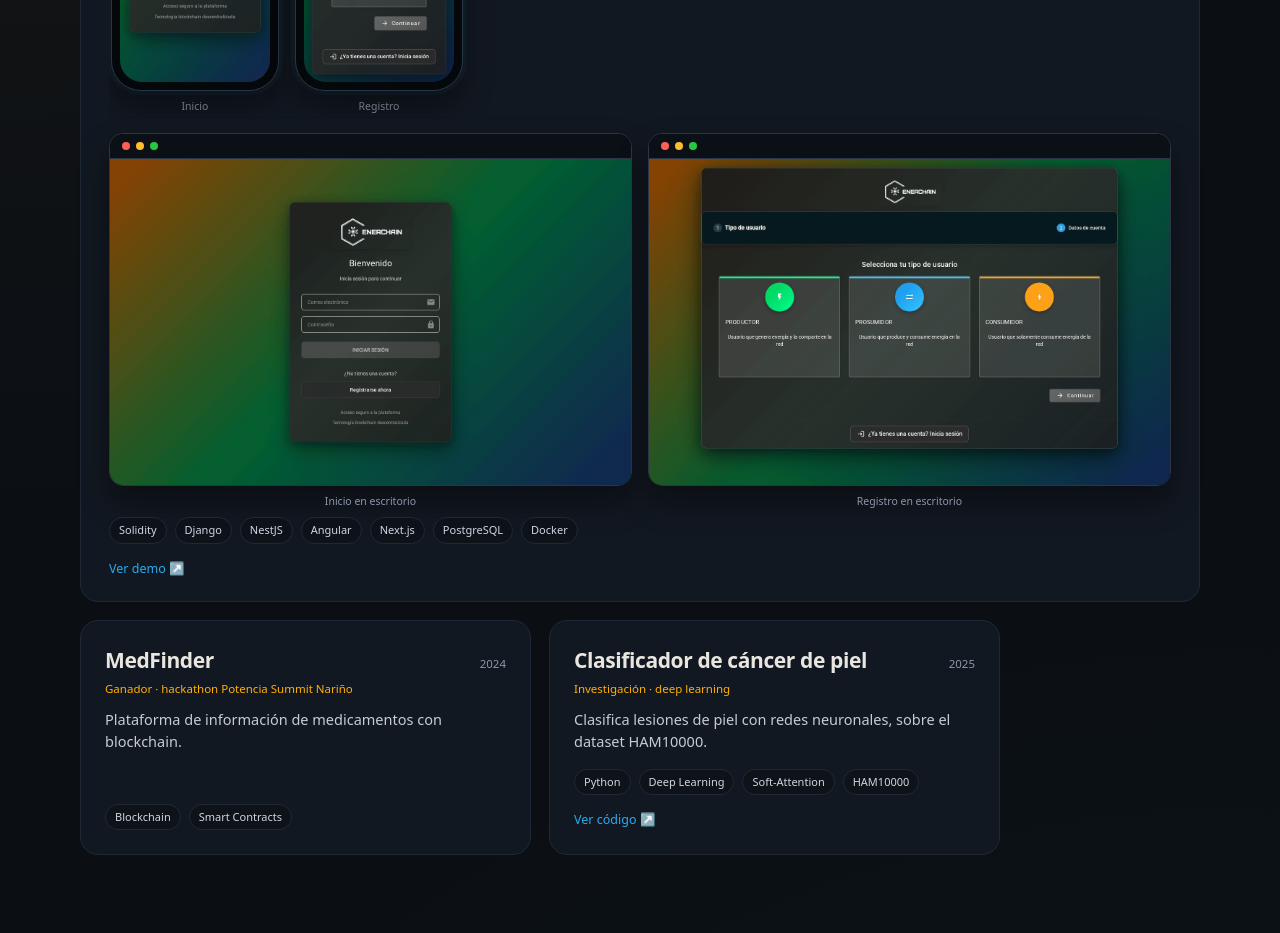
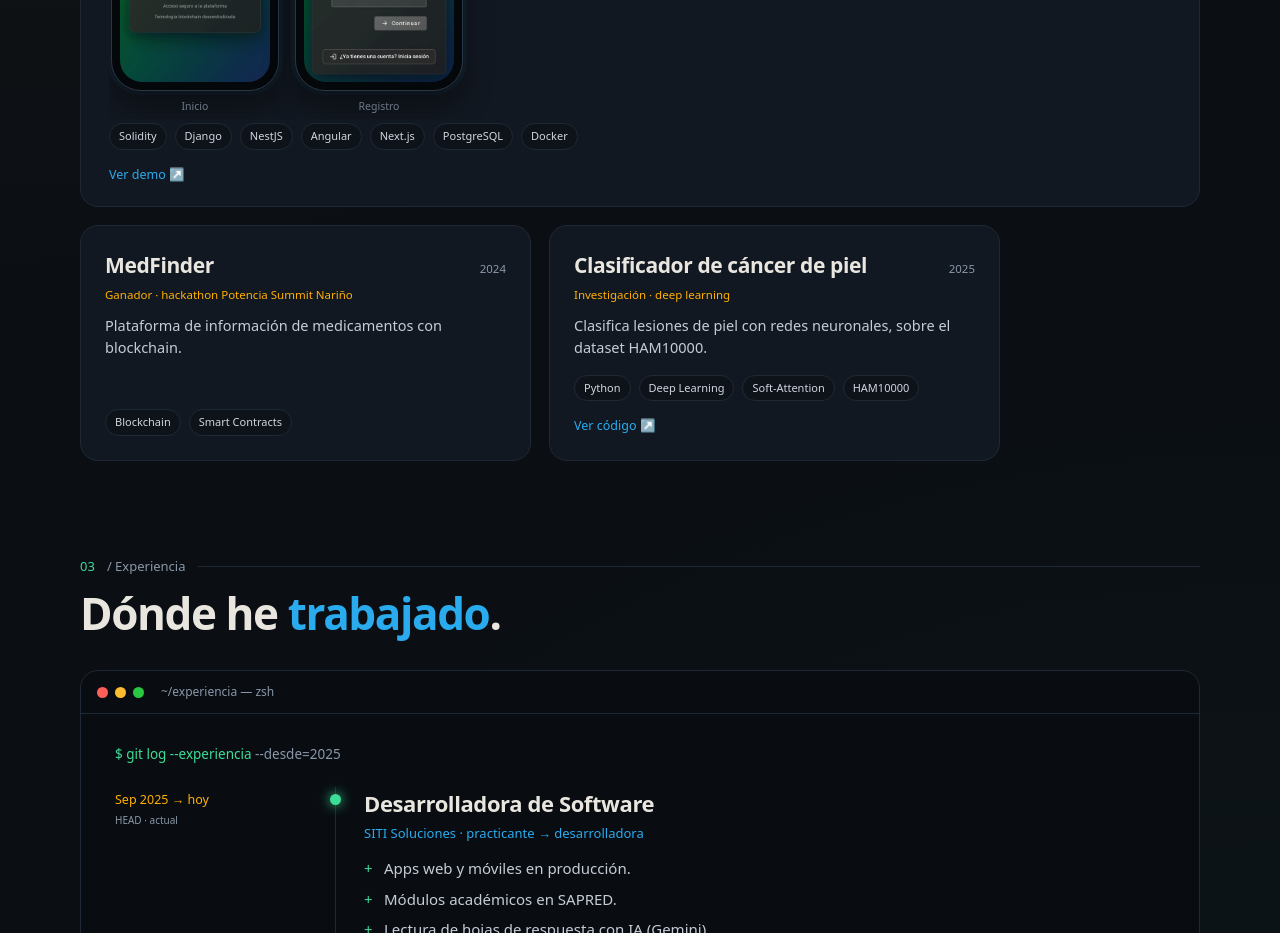
Before and after one commit to Valentina2882/portafolio, a Next.js app: page / in a window 1280 px wide. Shown: the part 4220-5153 px from the top of the page. Built offline with nearby package versions, Linux system fonts and the light colour scheme.

Commit message:
ENERCHAIN: solo capturas de celular (#4)
* Quitar las capturas de escritorio de ENERCHAIN

* Quitar el componente DeskShot que ya no se usa

---------

Co-authored-by: Valentina2882 <Valentina2882@users.noreply.github.com>

```diff
--- a/src/app/page.tsx
+++ b/src/app/page.tsx
@@ -151,24 +151,6 @@ function PhoneShot({
         </div>
       </div>
       <div className="phone-cap">{caption}</div>
-    </div>
-  );
-}
-
-function DeskShot({ src, alt, caption }: { src: string; alt: string; caption: string }) {
-  return (
-    <div>
-      <div className="desk">
-        <div className="desk-bar" aria-hidden="true">
-          <i />
-          <i />
-          <i />
-        </div>
-        <div className="shot">
-          <Image src={src} alt={alt} fill sizes="(max-width: 700px) 100vw, 520px" />
-        </div>
-      </div>
-      <div className="desk-cap">{caption}</div>
     </div>
   );
 }
@@ -384,18 +366,6 @@ Libre          $   510.000`}</pre>
                   alt="Registro público de ENERCHAIN en celular, con tipos de usuario"
                   caption="Registro"
                   sizes="(max-width: 700px) 42vw, 168px"
-                />
-              </div>
-              <div className="desk-row" aria-label="Capturas de escritorio de ENERCHAIN">
-                <DeskShot
-                  src="/projects/enerchain/03_desktop_inicio.png"
-                  alt="Inicio de sesión de ENERCHAIN en escritorio"
-                  caption="Inicio en escritorio"
-                />
-                <DeskShot
-                  src="/projects/enerchain/04_desktop_registro.png"
-                  alt="Registro de ENERCHAIN en escritorio, con tipos de usuario"
-                  caption="Registro en escritorio"
                 />
               </div>
               <Pills
```
